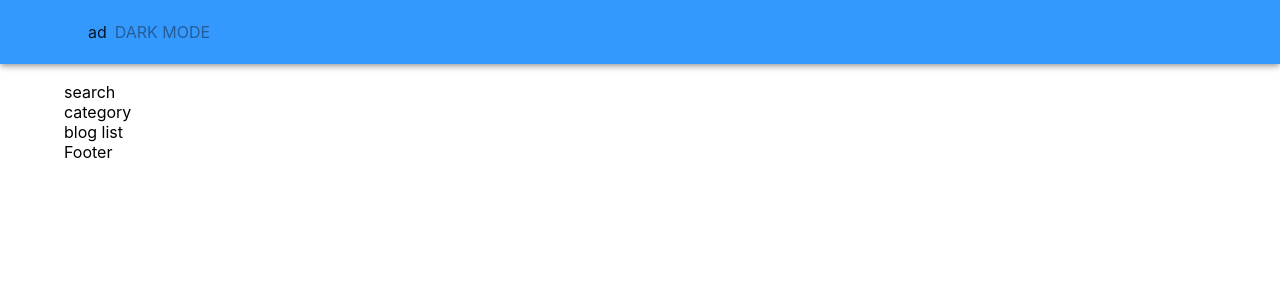
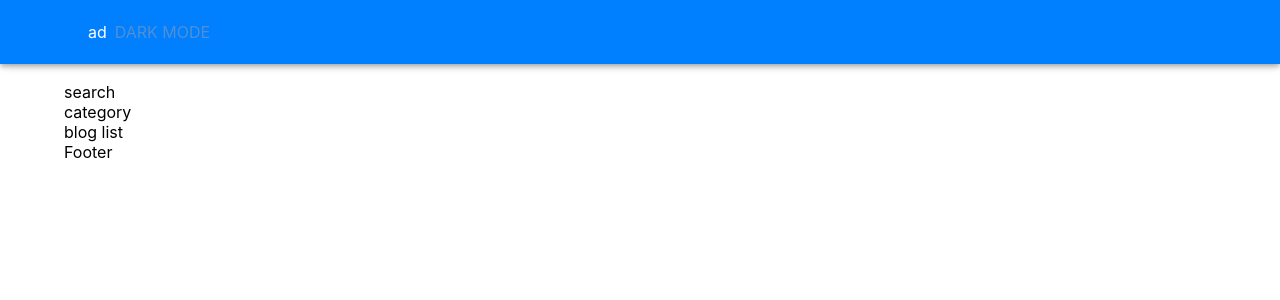
Before and after one commit to arrofirezasatria/nextjs-frontend-boilerplate, a Next.js app: page /blog in a window 1280 px wide. Shown: the top 300 px of the page. Built offline with nearby package versions, Linux system fonts and the light colour scheme.

Commit message:
feat: sku page

```diff
--- a/src/components/AppsBar.tsx
+++ b/src/components/AppsBar.tsx
@@ -6,6 +6,12 @@ const link = [{ title: "", link: "/ad" }, { title: "/asd" }];
 
 export default function AppsBar() {
   const { toggleDarkMode } = useThemeContext();
+
+  React.useEffect(() => {}, []);
+
+  const handleChangeDarkMode = () => {
+    localStorage.setItem("dark-mode");
+  };
 
   return (
     <AppBar>
--- a/src/modules/ThemeContext.tsx
+++ b/src/modules/ThemeContext.tsx
@@ -7,7 +7,7 @@ import {
 import { getDesignTokens } from "@modules/brandingTheme";
 
 export const ThemeContext = React.createContext({
-  darkMode: "dark",
+  darkMode: {},
   toggleDarkMode: () => console.log("You forgot to wrap with ThemeContext"),
 });
 
@@ -20,13 +20,23 @@ interface Props {
 }
 
 export default function ThemeProvider({ children }: Props) {
-  const [darkMode, setDarkMode] = React.useState<"dark" | "light">("dark");
-
-  const brandingDesignTokens = getDesignTokens(darkMode);
+  const [darkMode, setDarkMode] = React.useState<string | null>(null);
 
   const toggleDarkMode = (): void => {
     setDarkMode((prev) => (prev === "dark" ? "light" : "dark"));
   };
+
+  React.useEffect(() => {
+    let initialMode = "light";
+    try {
+      initialMode = localStorage.getItem("dark-mode") || initialMode;
+    } catch (error) {
+      // do nothing
+    }
+    setDarkMode(initialMode);
+  }, []);
+
+  const brandingDesignTokens = getDesignTokens(darkMode);
 
   const theme = React.useMemo(() => {
     let nextTheme = createTheme({
--- a/src/modules/brandingTheme.ts
+++ b/src/modules/brandingTheme.ts
@@ -39,7 +39,7 @@ const systemFont = [
   '"Segoe UI Symbol"',
 ];
 
-export const getDesignTokens = (mode: "light" | "dark") => {
+export const getDesignTokens = (mode: string | null) => {
   return {
     palette: {
       primary: {
--- a/src/pages/product/[sku].tsx
+++ b/src/pages/product/[sku].tsx
@@ -1,5 +1,4 @@
 import AppsContainer from "@layouts/AppsContainer";
-import Header from "@layouts/Header";
 import { Box } from "@mui/material";
 import { ProductJsonLd } from "next-seo";
 import React from "react";
```
